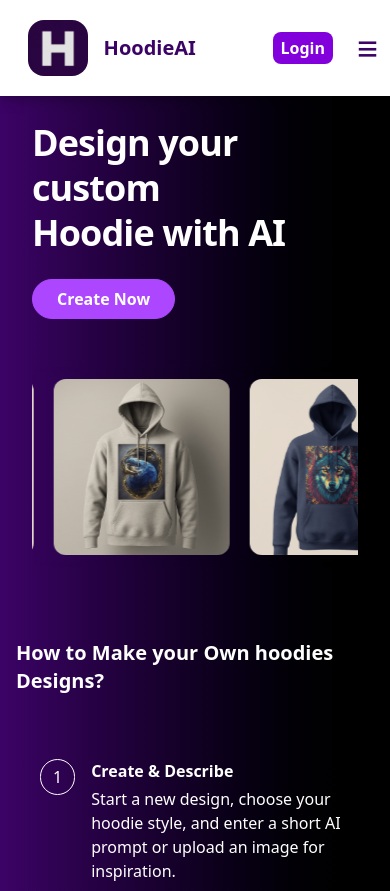
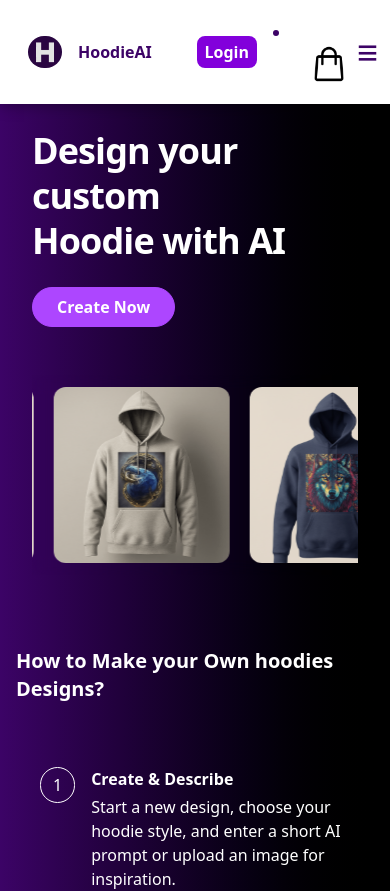
Before and after one commit to FaizanKhan-py/HoodieAi, a React (Vite) app in the folder frontend/: page / in a window 390 px wide. Shown: the top 891 px of the page. Built offline with nearby package versions, Linux system fonts and the light colour scheme; no server answers.

Commit message:
fixing ui nv

```diff
--- a/frontend/src/components/Cart.jsx
+++ b/frontend/src/components/Cart.jsx
@@ -48,7 +48,7 @@ export default function Cart() {
           <h2 className="text-2xl font-semibold">Your cart is empty</h2>
           <p className="text-gray-400">Looks like you haven't added anything yet.</p>
           <Link to="/create">
-            <button className="mt-2 px-6 py-3 bg-purple-600 hover:bg-purple-700 rounded-2xl font-semibold transition">
+            <button className="cursor-pointer mt-2 px-6 py-3 bg-purple-600 hover:bg-purple-700 rounded-2xl font-semibold transition">
               Create a Hoodie
             </button>
           </Link>
--- a/frontend/src/components/Layout.jsx
+++ b/frontend/src/components/Layout.jsx
@@ -79,8 +79,8 @@ export default function Layout() {
 
         {/* LOGO */}
         <NavLink to="/" className="pl-4 flex items-center gap-4 cursor-pointer">
-          <img className="h-14 rounded-2xl" src={Logo} alt="HoodieAI Logo" />
-          <p className="text-xl font-bold">HoodieAI</p>
+          <img className="md:h-14 h-8 rounded-2xl" src={Logo} alt="HoodieAI Logo" />
+          <p className="md:text-xl font-bold">HoodieAI</p>
         </NavLink>
 
         {/* DESKTOP MENU */}
@@ -106,16 +106,7 @@ export default function Layout() {
             </NavLink>
           </li>
 
-          <li>
-  <NavLink to="/cart">
-    <img
-      src={shoppingbag}
-      alt="Cart"
-      width={40}
-      className="ml-9 cursor-pointer hover:opacity-80 transition "
-    />
-  </NavLink>
-</li>
+
         </ul>
 
         {/* AUTH SECTION */}
@@ -158,6 +149,16 @@ export default function Layout() {
           )}
 
         </div>
+        <li>
+  <NavLink to="/cart">
+    <img
+      src={shoppingbag}
+      alt="Cart"
+      width={40}
+      className="ml-9 cursor-pointer hover:opacity-80 transition "
+    />
+  </NavLink>
+</li>
 
         {/* HAMBURGER */}
         <div className="md:hidden ml-2">
```
